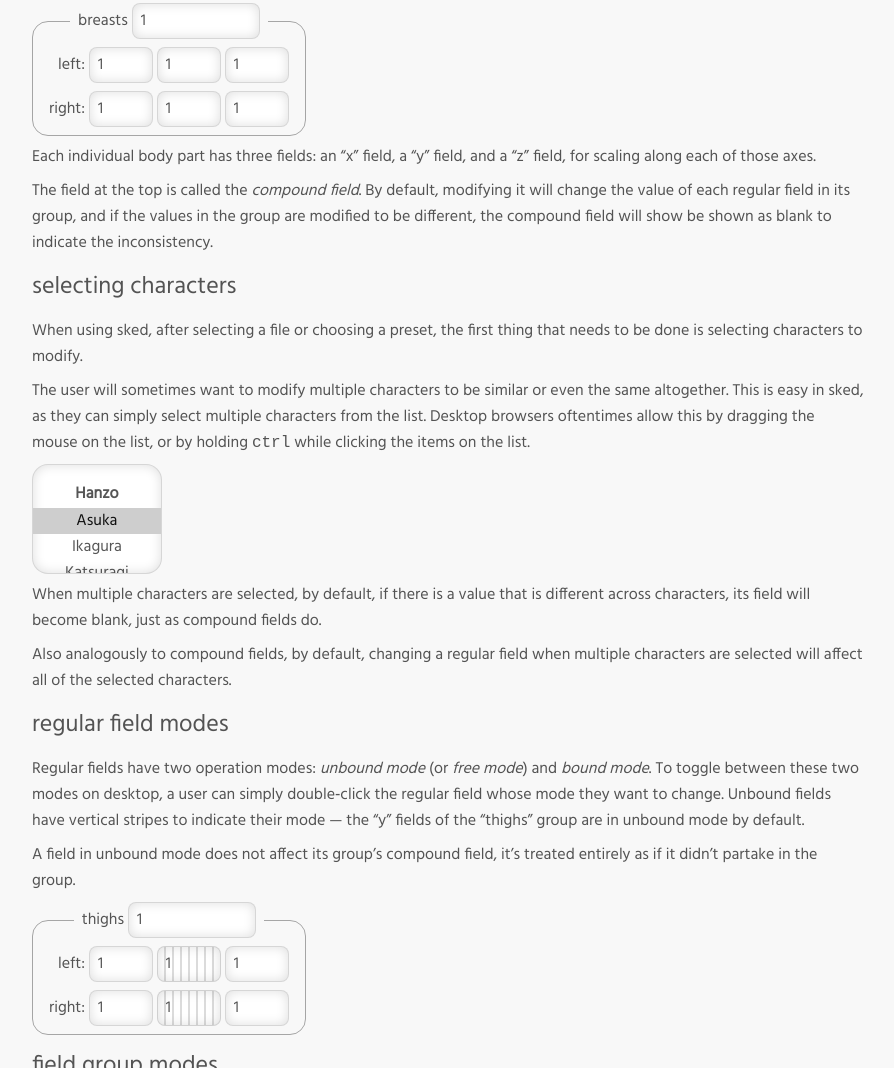
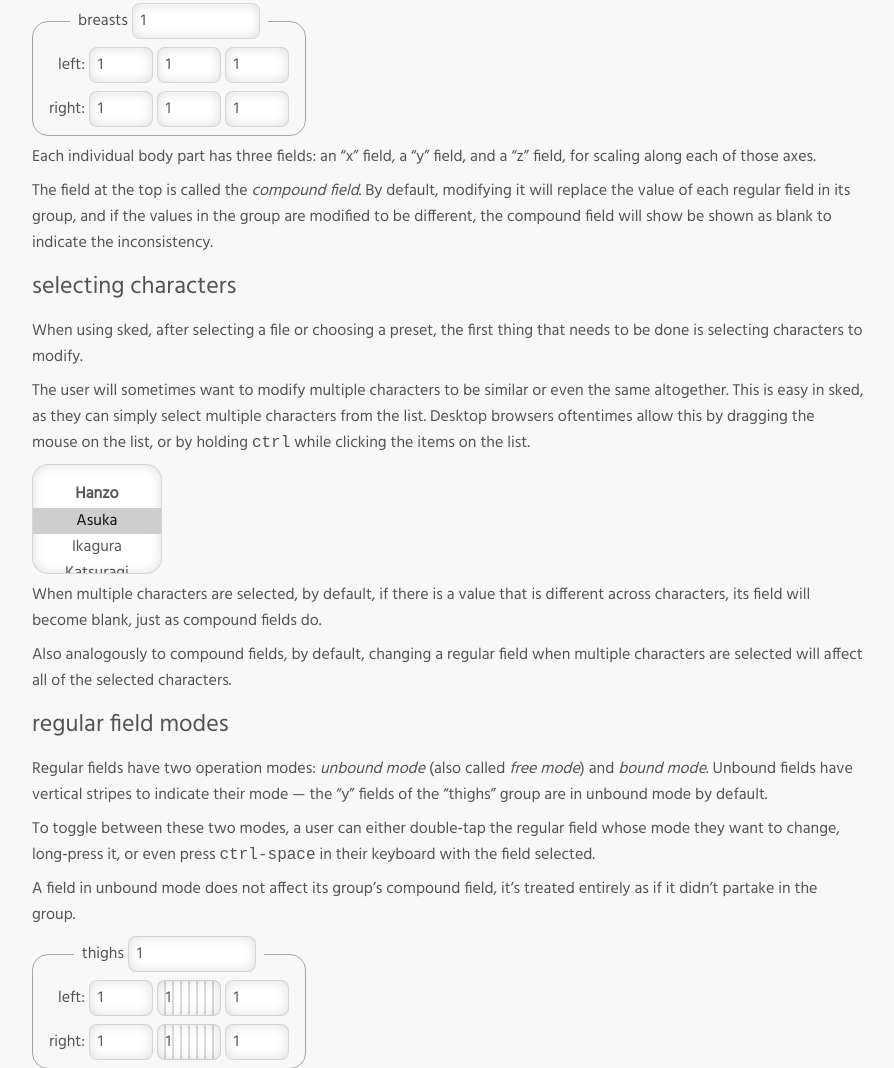
Before and after one commit to mksimpler/sked, a website: page tutorial.html in a window 1280 px wide. Shown: the part 758-1826 px from the top of the page, without its empty margins (192-1086 px from the left). Drawn offline with Linux system fonts and the light colour scheme.

Commit message:
update tutorial i.r.t. changing field modes

```diff
--- a/tutorial.html
+++ b/tutorial.html
@@ -68,7 +68,7 @@
 			</p>
 		</fieldset>
 		<p>Each individual body part has three fields: an “x” field, a “y” field, and a “z” field, for scaling along each of those axes.</p>
-		<p>The field at the top is called the <em>compound field</em>. By default, modifying it will change the value of each regular field in its group, and if the values in the group are modified to be different, the compound field will show be shown as blank to indicate the inconsistency.</p>
+		<p>The field at the top is called the <em>compound field</em>. By default, modifying it will replace the value of each regular field in its group, and if the values in the group are modified to be different, the compound field will show be shown as blank to indicate the inconsistency.</p>
 		<h2>selecting characters</h2>
 		<p>When using sked, after selecting a file or choosing a preset, the first thing that needs to be done is selecting characters to modify.</p>
 		<p>The user will sometimes want to modify multiple characters to be similar or even the same altogether. This is easy in sked, as they can simply select multiple characters from the list. Desktop browsers oftentimes allow this by dragging the mouse on the list, or by holding <kbd>ctrl</kbd> while clicking the items on the list.</p>
@@ -84,7 +84,8 @@
 		<p>When multiple characters are selected, by default, if there is a value that is different across characters, its field will become blank, just as compound fields do.</p>
 		<p>Also analogously to compound fields, by default, changing a regular field when multiple characters are selected will affect all of the selected characters.</p>
 		<h2>regular field modes</h2>
-		<p>Regular fields have two operation modes: <em>unbound mode</em> (or <em>free mode</em>) and <em>bound mode</em>. To toggle between these two modes on desktop, a user can simply double‐click the regular field whose mode they want to change. Unbound fields have vertical stripes to indicate their mode — the “y” fields of the “thighs” group are in unbound mode by default.</p>
+		<p>Regular fields have two operation modes: <em>unbound mode</em> (also called <em>free mode</em>) and <em>bound mode</em>. Unbound fields have vertical stripes to indicate their mode — the “y” fields of the “thighs” group are in unbound mode by default.</p>
+		<p>To toggle between these two modes, a user can either double‐tap the regular field whose mode they want to change, long‐press it, or even press <kbd>ctrl‐space</kbd> in their keyboard with the field selected.</p>
 		<p>A field in unbound mode does not affect its group’s compound field, it’s treated entirely as if it didn’t partake in the group.</p>
 		<fieldset>
 			<legend>thighs <input></legend>
```
